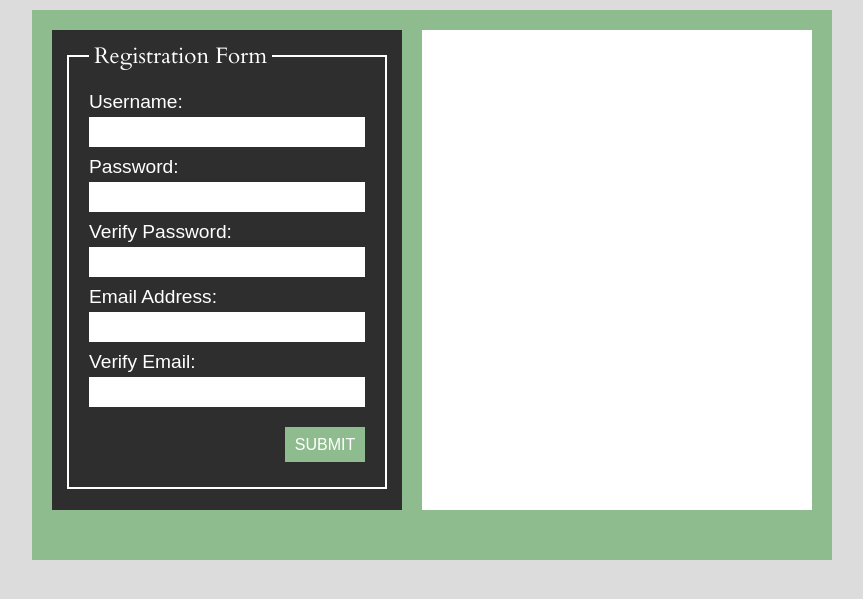
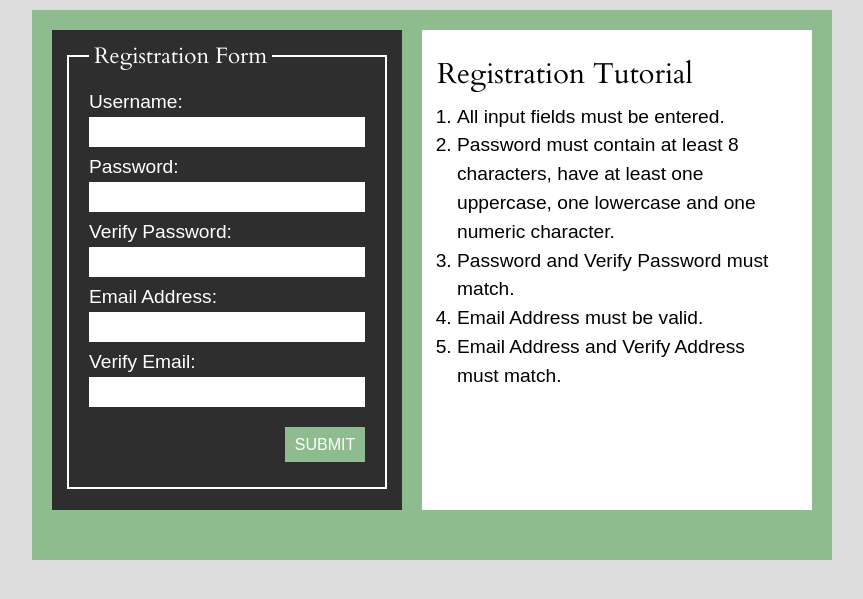
Before and after one commit to Strider64/php-registration-tutorial, a PHP site: page / in a window 1280 px wide. Shown: the top 599 px of the page, without its empty margins (208-1071 px from the left). Run offline with PHP 8.4, Linux system fonts and the light colour scheme; some web fonts are replaced.

Commit message:
Add files via upload

```diff
--- a/index.php
+++ b/index.php
@@ -30,7 +30,14 @@
                 </fieldset>
             </form>
             <div class="info">
-
+                <h1>Registration Tutorial</h1>
+                <ol>
+                    <li>All input fields must be entered.</li>
+                    <li>Password must contain at least 8 characters, have at least one uppercase, one lowercase and one numeric character.</li>
+                    <li>Password and Verify Password must match.</li>
+                    <li>Email Address must be valid.</li>
+                    <li>Email Address and Verify Address must match.</li>
+                </ol>
             </div>
         </div>
     </body>
```
